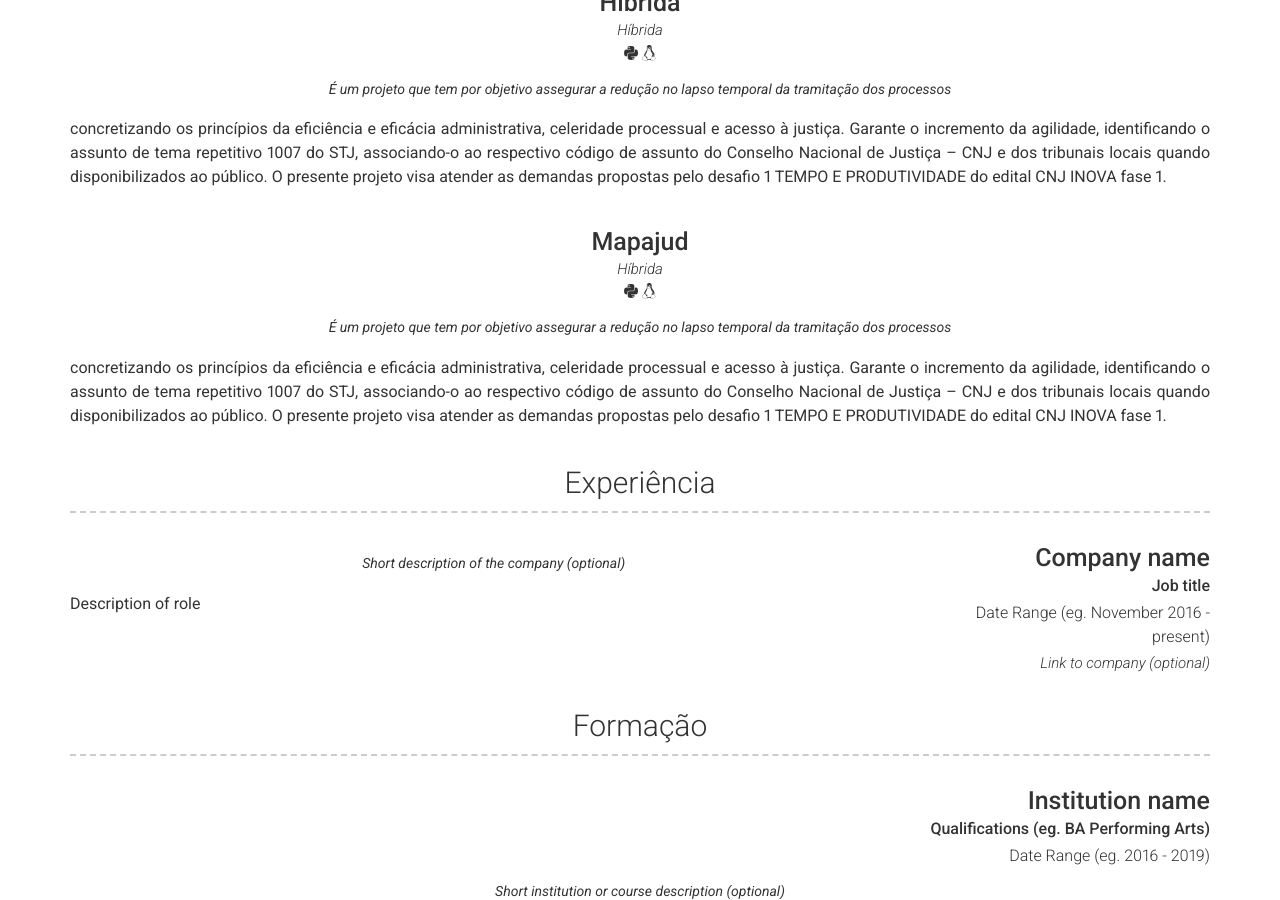
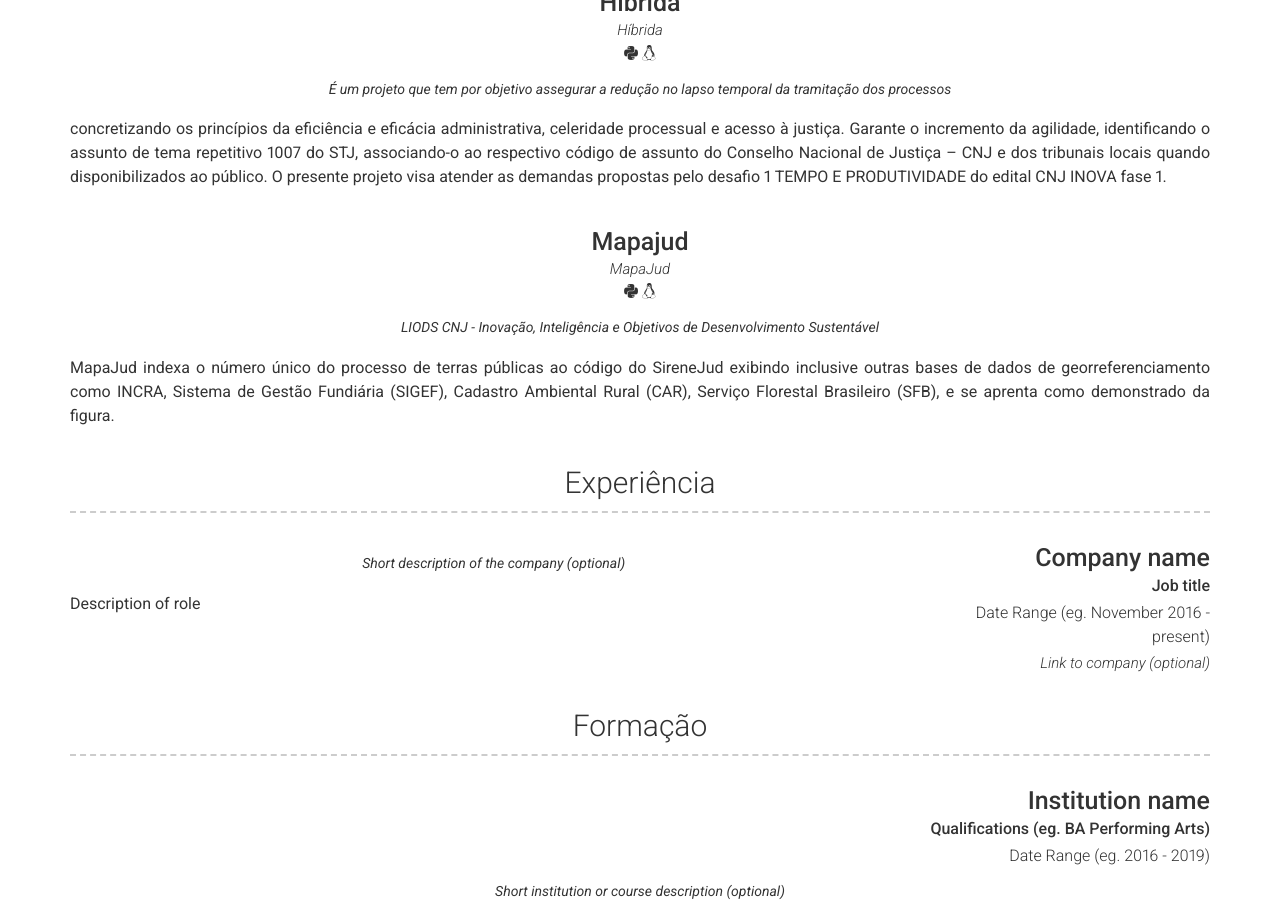
Before and after one commit to andersonsimplicio/works, a Jekyll site: the page built from index.md, in a window 1280 px wide and 900 px high, scrolled down 948 px. Built offline with Jekyll 4.4.1, drawn with Linux system fonts in a browser that asks for light colours; nearby versions of some CDN libraries.

Commit message:
Projetos

```diff
--- a/_config.yml
+++ b/_config.yml
@@ -93,8 +93,8 @@
           O presente projeto visa atender as demandas propostas pelo desafio 1 TEMPO E PRODUTIVIDADE do edital CNJ INOVA fase 1.
       - layout: top-middle
         title: Mapajud
-        link: http://hibrida.pjexperience.com.br/
-        link_text: Híbrida
+        link: https://github.com/andersonsimplicio/geocrimeambiental
+        link_text: MapaJud
         additional_links:
           - title: Tecnologias
             icon: fab fa-python
@@ -102,12 +102,11 @@
             icon: fab fa-linux
 
         quote: >
-          É um projeto que tem por objetivo assegurar a redução no lapso temporal da tramitação dos processos
+          LIODS CNJ - Inovação, Inteligência e Objetivos de Desenvolvimento Sustentável
         description: |
-          concretizando os princípios da eficiência e eficácia administrativa, celeridade processual e acesso à justiça.
-          Garante o incremento da agilidade, identificando o assunto de tema repetitivo 1007 do STJ, associando-o ao respectivo
-          código de assunto do Conselho Nacional de Justiça – CNJ e dos tribunais locais quando disponibilizados ao público.
-          O presente projeto visa atender as demandas propostas pelo desafio 1 TEMPO E PRODUTIVIDADE do edital CNJ INOVA fase 1.
+         MapaJud indexa o número único do processo de terras públicas ao código do SireneJud exibindo inclusive outras
+         bases de dados de georreferenciamento como INCRA, Sistema de Gestão Fundiária (SIGEF), Cadastro Ambiental Rural (CAR),
+         Serviço Florestal Brasileiro (SFB), e se aprenta como demonstrado da figura.
   - title: Experiência
     layout: list
     content:
```
